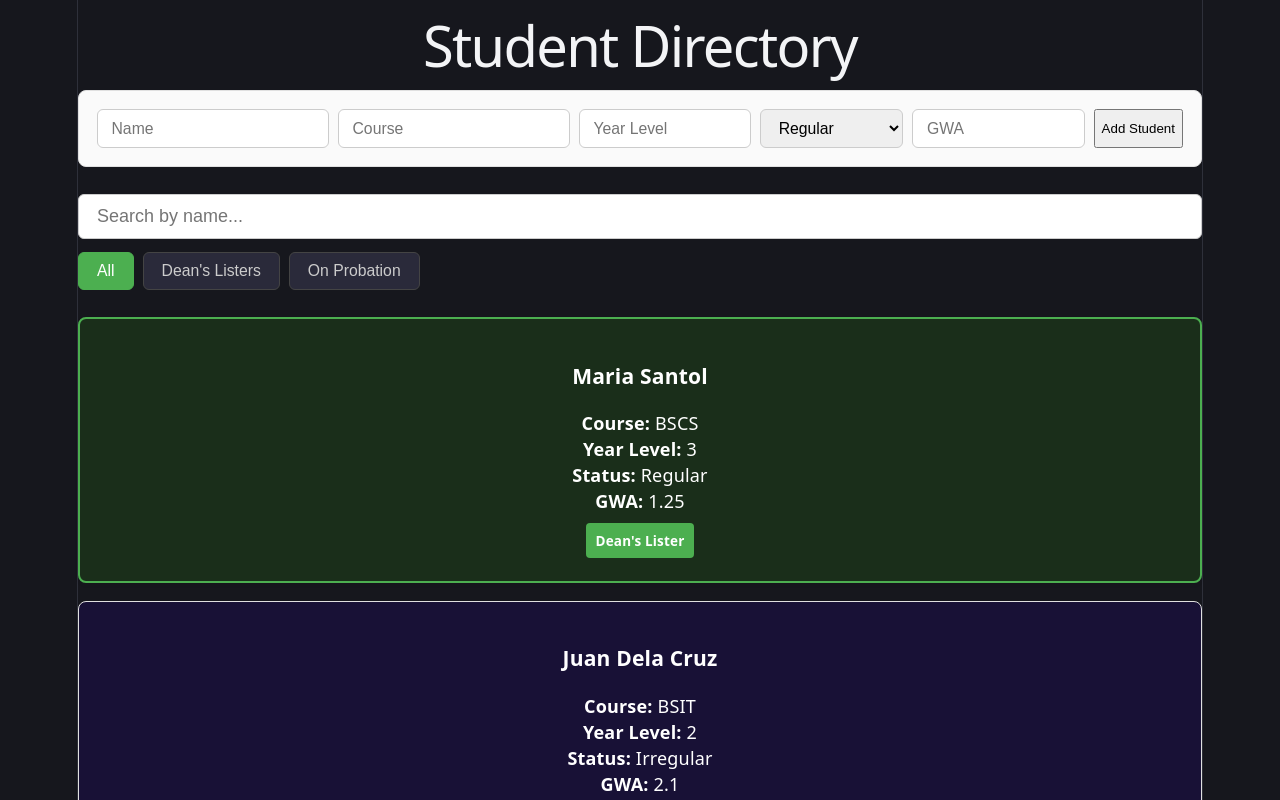
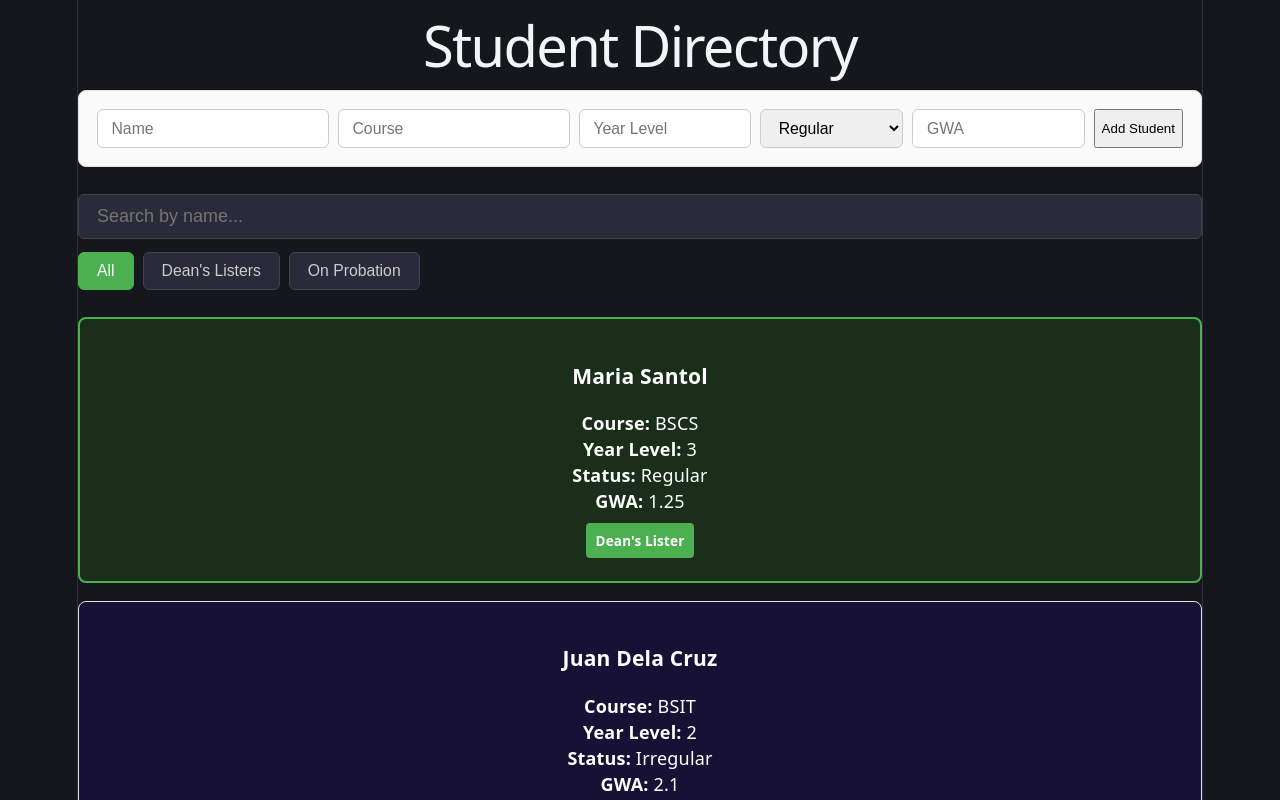
Before and after one commit to remsysc/student-directory, a React (Vite) app: page / in a window 1280 px wide. Shown: the top 800 px of the page. Built offline with nearby package versions, Linux system fonts and the light colour scheme.

Commit message:
fix: dark background on search input

```diff
--- a/src/components/DirectoryControls.module.css
+++ b/src/components/DirectoryControls.module.css
@@ -5,11 +5,13 @@
 .searchInput {
   width: 100%;
   padding: 0.6rem 1rem;
-  border: 1px solid #ccc;
+  border: 1px solid #444;
   border-radius: 6px;
   font-size: 1rem;
   margin-bottom: 0.75rem;
   box-sizing: border-box;
+  background: #2a2a3a;
+  color: #f3f4f6;
 }
 
 .filterGroup {
```
